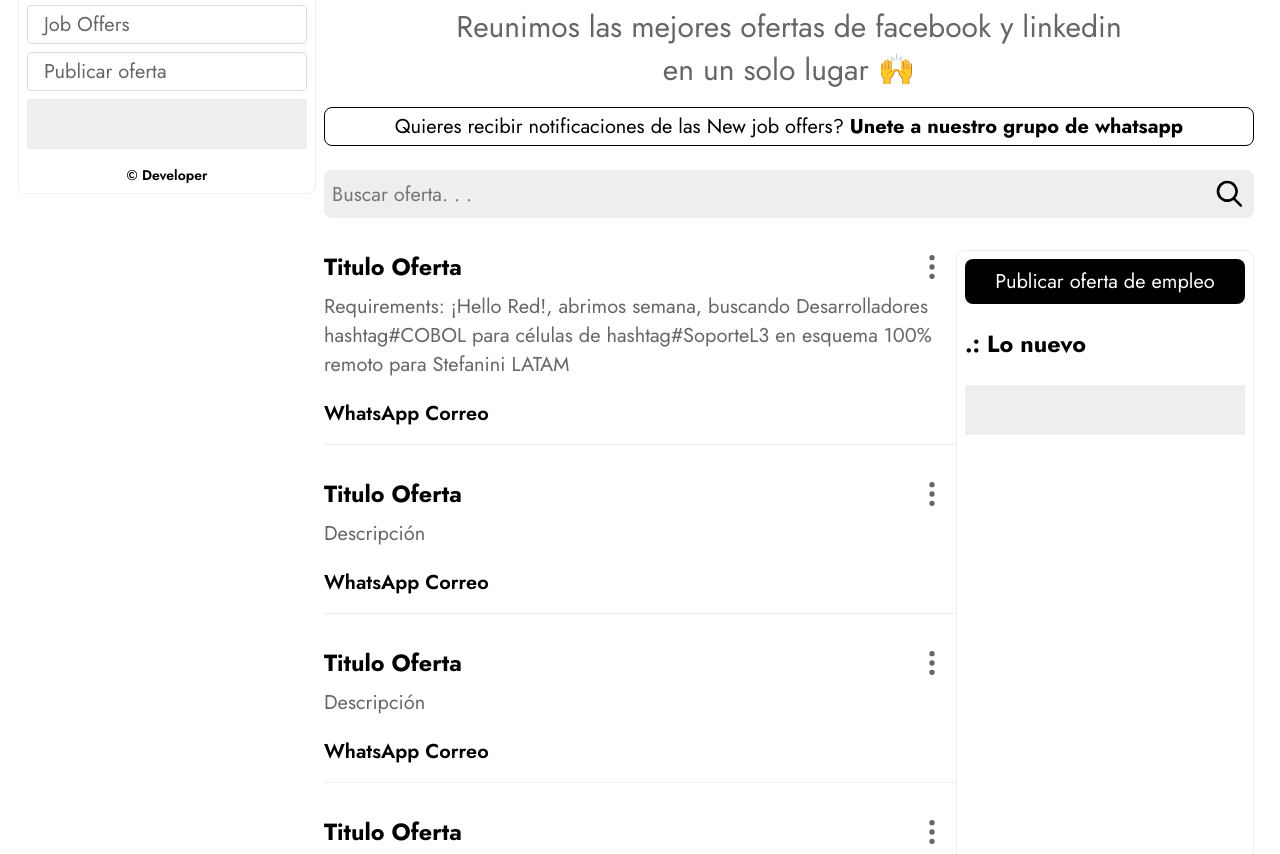
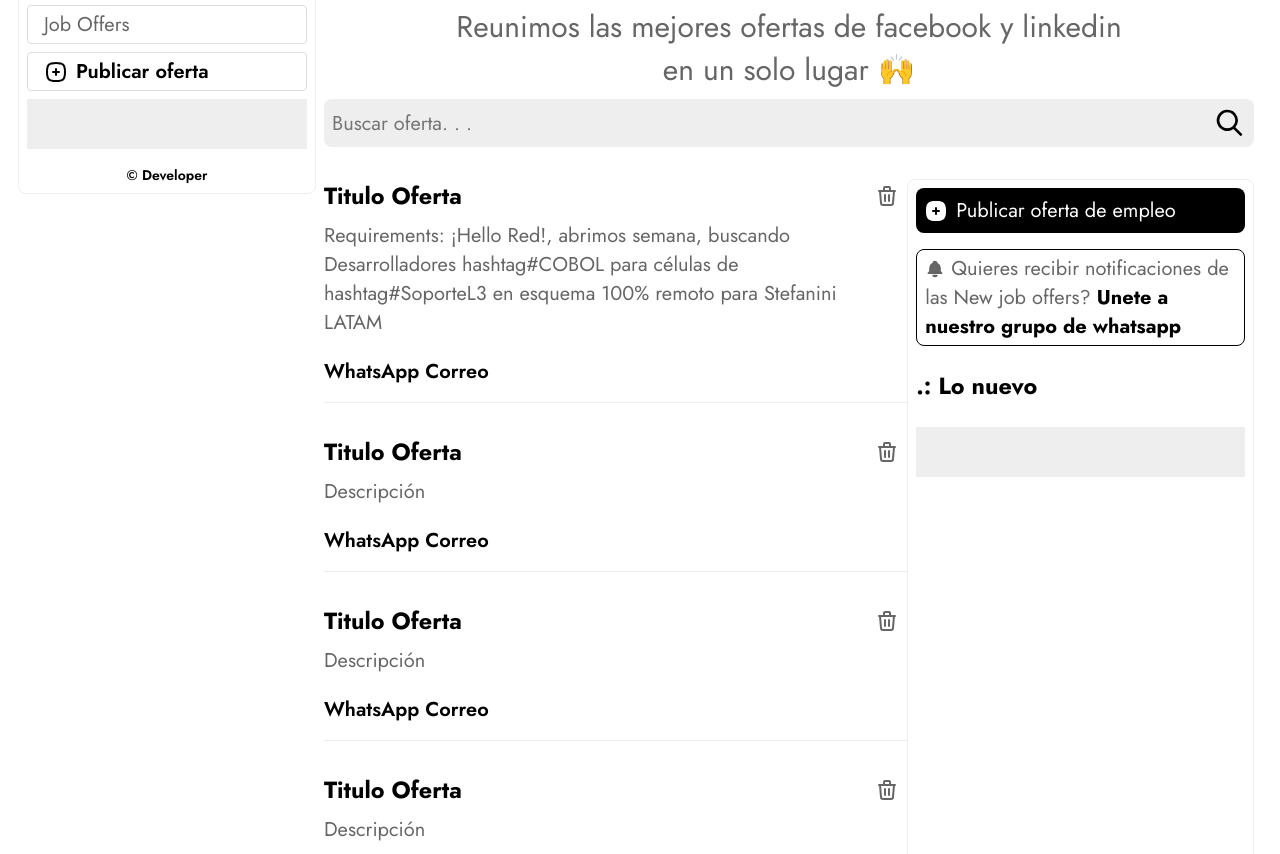
Before and after one commit to MOSQUEDA-CORDOVA/hugee.site, a plain HTML site: page public/index.html in a window 1280 px wide. Shown: the part 88-942 px from the top of the page. Drawn offline with Linux system fonts and the light colour scheme; a web font is replaced by a local one.

Commit message:
Creando estrcugtura base

```diff
--- a/public/index.html
+++ b/public/index.html
@@ -57,10 +57,7 @@
                     </script>
                     <script type="text/javascript" src="//www.topcreativeformat.com/dea3767fc678da3a3fac4502049d7ec2/invoke.js"></script>
                 </div>
-                <a href="#" class="btn-join d-block">
-                    <span class="fw-normal">Quieres recibir notificaciones de las New job offers?</span>
-                    <b class="text-black">Unete a nuestro grupo de whatsapp</b>
-                </a>
+
             </header>
             <section>
                 <div class="buscador-ofertas">
@@ -75,7 +72,7 @@
                             <div class="d-flex justify-content-space-between align-items-center">
                                 <h3 class="text-black m-0">Titulo Oferta</h3>
                                 <div class="card-acciones">
-                                    <svg  xmlns="http://www.w3.org/2000/svg"  width="32"  height="32"  viewBox="0 0 24 24"  fill="none"  stroke="currentColor"  stroke-width="2"  stroke-linecap="round"  stroke-linejoin="round"  class="icon icon-tabler icons-tabler-outline icon-tabler-dots-vertical"><path stroke="none" d="M0 0h24v24H0z" fill="none"/><path d="M12 12m-1 0a1 1 0 1 0 2 0a1 1 0 1 0 -2 0" /><path d="M12 19m-1 0a1 1 0 1 0 2 0a1 1 0 1 0 -2 0" /><path d="M12 5m-1 0a1 1 0 1 0 2 0a1 1 0 1 0 -2 0" /></svg>
+                                    <svg  xmlns="http://www.w3.org/2000/svg"  width="24"  height="24"  viewBox="0 0 24 24"  fill="none"  stroke="currentColor"  stroke-width="2"  stroke-linecap="round"  stroke-linejoin="round"  class="icon icon-tabler icons-tabler-outline icon-tabler-trash"><path stroke="none" d="M0 0h24v24H0z" fill="none"/><path d="M4 7l16 0" /><path d="M10 11l0 6" /><path d="M14 11l0 6" /><path d="M5 7l1 12a2 2 0 0 0 2 2h8a2 2 0 0 0 2 -2l1 -12" /><path d="M9 7v-3a1 1 0 0 1 1 -1h4a1 1 0 0 1 1 1v3" /></svg>
                                 </div>
                             </div>
                             <p class="mt-8">Requirements: ¡Hello Red!, abrimos semana, buscando Desarrolladores hashtag#COBOL para células de hashtag#SoporteL3 en esquema 100% remoto para Stefanini LATAM</p>
@@ -88,7 +85,7 @@
                             <div class="d-flex justify-content-space-between align-items-center">
                                 <h3 class="text-black m-0">Titulo Oferta</h3>
                                 <div class="card-acciones">
-                                    <svg  xmlns="http://www.w3.org/2000/svg"  width="32"  height="32"  viewBox="0 0 24 24"  fill="none"  stroke="currentColor"  stroke-width="2"  stroke-linecap="round"  stroke-linejoin="round"  class="icon icon-tabler icons-tabler-outline icon-tabler-dots-vertical"><path stroke="none" d="M0 0h24v24H0z" fill="none"/><path d="M12 12m-1 0a1 1 0 1 0 2 0a1 1 0 1 0 -2 0" /><path d="M12 19m-1 0a1 1 0 1 0 2 0a1 1 0 1 0 -2 0" /><path d="M12 5m-1 0a1 1 0 1 0 2 0a1 1 0 1 0 -2 0" /></svg>
+                                    <svg  xmlns="http://www.w3.org/2000/svg"  width="24"  height="24"  viewBox="0 0 24 24"  fill="none"  stroke="currentColor"  stroke-width="2"  stroke-linecap="round"  stroke-linejoin="round"  class="icon icon-tabler icons-tabler-outline icon-tabler-trash"><path stroke="none" d="M0 0h24v24H0z" fill="none"/><path d="M4 7l16 0" /><path d="M10 11l0 6" /><path d="M14 11l0 6" /><path d="M5 7l1 12a2 2 0 0 0 2 2h8a2 2 0 0 0 2 -2l1 -12" /><path d="M9 7v-3a1 1 0 0 1 1 -1h4a1 1 0 0 1 1 1v3" /></svg>
                                 </div>
                             </div>
                             <p class="mt-8">Descripción</p>
@@ -101,7 +98,7 @@
                             <div class="d-flex justify-content-space-between align-items-center">
                                 <h3 class="text-black m-0">Titulo Oferta</h3>
                                 <div class="card-acciones">
-                                    <svg  xmlns="http://www.w3.org/2000/svg"  width="32"  height="32"  viewBox="0 0 24 24"  fill="none"  stroke="currentColor"  stroke-width="2"  stroke-linecap="round"  stroke-linejoin="round"  class="icon icon-tabler icons-tabler-outline icon-tabler-dots-vertical"><path stroke="none" d="M0 0h24v24H0z" fill="none"/><path d="M12 12m-1 0a1 1 0 1 0 2 0a1 1 0 1 0 -2 0" /><path d="M12 19m-1 0a1 1 0 1 0 2 0a1 1 0 1 0 -2 0" /><path d="M12 5m-1 0a1 1 0 1 0 2 0a1 1 0 1 0 -2 0" /></svg>
+                                    <svg  xmlns="http://www.w3.org/2000/svg"  width="24"  height="24"  viewBox="0 0 24 24"  fill="none"  stroke="currentColor"  stroke-width="2"  stroke-linecap="round"  stroke-linejoin="round"  class="icon icon-tabler icons-tabler-outline icon-tabler-trash"><path stroke="none" d="M0 0h24v24H0z" fill="none"/><path d="M4 7l16 0" /><path d="M10 11l0 6" /><path d="M14 11l0 6" /><path d="M5 7l1 12a2 2 0 0 0 2 2h8a2 2 0 0 0 2 -2l1 -12" /><path d="M9 7v-3a1 1 0 0 1 1 -1h4a1 1 0 0 1 1 1v3" /></svg>
                                 </div>
                             </div>
                             <p class="mt-8">Descripción</p>
@@ -114,7 +111,7 @@
                             <div class="d-flex justify-content-space-between align-items-center">
                                 <h3 class="text-black m-0">Titulo Oferta</h3>
                                 <div class="card-acciones">
-                                    <svg  xmlns="http://www.w3.org/2000/svg"  width="32"  height="32"  viewBox="0 0 24 24"  fill="none"  stroke="currentColor"  stroke-width="2"  stroke-linecap="round"  stroke-linejoin="round"  class="icon icon-tabler icons-tabler-outline icon-tabler-dots-vertical"><path stroke="none" d="M0 0h24v24H0z" fill="none"/><path d="M12 12m-1 0a1 1 0 1 0 2 0a1 1 0 1 0 -2 0" /><path d="M12 19m-1 0a1 1 0 1 0 2 0a1 1 0 1 0 -2 0" /><path d="M12 5m-1 0a1 1 0 1 0 2 0a1 1 0 1 0 -2 0" /></svg>
+                                    <svg  xmlns="http://www.w3.org/2000/svg"  width="24"  height="24"  viewBox="0 0 24 24"  fill="none"  stroke="currentColor"  stroke-width="2"  stroke-linecap="round"  stroke-linejoin="round"  class="icon icon-tabler icons-tabler-outline icon-tabler-trash"><path stroke="none" d="M0 0h24v24H0z" fill="none"/><path d="M4 7l16 0" /><path d="M10 11l0 6" /><path d="M14 11l0 6" /><path d="M5 7l1 12a2 2 0 0 0 2 2h8a2 2 0 0 0 2 -2l1 -12" /><path d="M9 7v-3a1 1 0 0 1 1 -1h4a1 1 0 0 1 1 1v3" /></svg>
                                 </div>
                             </div>
                             <p class="mt-8">Descripción</p>
@@ -127,7 +124,7 @@
                             <div class="d-flex justify-content-space-between align-items-center">
                                 <h3 class="text-black m-0">Titulo Oferta</h3>
                                 <div class="card-acciones">
-                                    <svg  xmlns="http://www.w3.org/2000/svg"  width="32"  height="32"  viewBox="0 0 24 24"  fill="none"  stroke="currentColor"  stroke-width="2"  stroke-linecap="round"  stroke-linejoin="round"  class="icon icon-tabler icons-tabler-outline icon-tabler-dots-vertical"><path stroke="none" d="M0 0h24v24H0z" fill="none"/><path d="M12 12m-1 0a1 1 0 1 0 2 0a1 1 0 1 0 -2 0" /><path d="M12 19m-1 0a1 1 0 1 0 2 0a1 1 0 1 0 -2 0" /><path d="M12 5m-1 0a1 1 0 1 0 2 0a1 1 0 1 0 -2 0" /></svg>
+                                    <svg  xmlns="http://www.w3.org/2000/svg"  width="24"  height="24"  viewBox="0 0 24 24"  fill="none"  stroke="currentColor"  stroke-width="2"  stroke-linecap="round"  stroke-linejoin="round"  class="icon icon-tabler icons-tabler-outline icon-tabler-trash"><path stroke="none" d="M0 0h24v24H0z" fill="none"/><path d="M4 7l16 0" /><path d="M10 11l0 6" /><path d="M14 11l0 6" /><path d="M5 7l1 12a2 2 0 0 0 2 2h8a2 2 0 0 0 2 -2l1 -12" /><path d="M9 7v-3a1 1 0 0 1 1 -1h4a1 1 0 0 1 1 1v3" /></svg>
                                 </div>
                             </div>
                             <p class="mt-8">Descripción</p>
@@ -140,7 +137,7 @@
                             <div class="d-flex justify-content-space-between align-items-center">
                                 <h3 class="text-black m-0">Titulo Oferta</h3>
                                 <div class="card-acciones">
-                                    <svg  xmlns="http://www.w3.org/2000/svg"  width="32"  height="32"  viewBox="0 0 24 24"  fill="none"  stroke="currentColor"  stroke-width="2"  stroke-linecap="round"  stroke-linejoin="round"  class="icon icon-tabler icons-tabler-outline icon-tabler-dots-vertical"><path stroke="none" d="M0 0h24v24H0z" fill="none"/><path d="M12 12m-1 0a1 1 0 1 0 2 0a1 1 0 1 0 -2 0" /><path d="M12 19m-1 0a1 1 0 1 0 2 0a1 1 0 1 0 -2 0" /><path d="M12 5m-1 0a1 1 0 1 0 2 0a1 1 0 1 0 -2 0" /></svg>
+                                    <svg  xmlns="http://www.w3.org/2000/svg"  width="24"  height="24"  viewBox="0 0 24 24"  fill="none"  stroke="currentColor"  stroke-width="2"  stroke-linecap="round"  stroke-linejoin="round"  class="icon icon-tabler icons-tabler-outline icon-tabler-trash"><path stroke="none" d="M0 0h24v24H0z" fill="none"/><path d="M4 7l16 0" /><path d="M10 11l0 6" /><path d="M14 11l0 6" /><path d="M5 7l1 12a2 2 0 0 0 2 2h8a2 2 0 0 0 2 -2l1 -12" /><path d="M9 7v-3a1 1 0 0 1 1 -1h4a1 1 0 0 1 1 1v3" /></svg>
                                 </div>
                             </div>
                             <p class="mt-8">Descripción</p>
@@ -151,9 +148,18 @@
                         </div>
                     </section>
                     <section class="novedades">
-                        <button class="d-flex justify-content-center align-items-center bg-black w-100">
+                        <button class="d-flex align-items-center bg-black w-100">
+                            <svg  xmlns="http://www.w3.org/2000/svg"  width="24"  height="24"  viewBox="0 0 24 24"  fill="currentColor" ><path stroke="none" d="M0 0h24v24H0z" fill="none"/><path d="M12 2l.324 .001l.318 .004l.616 .017l.299 .013l.579 .034l.553 .046c4.785 .464 6.732 2.411 7.196 7.196l.046 .553l.034 .579c.005 .098 .01 .198 .013 .299l.017 .616l.005 .642l-.005 .642l-.017 .616l-.013 .299l-.034 .579l-.046 .553c-.464 4.785 -2.411 6.732 -7.196 7.196l-.553 .046l-.579 .034c-.098 .005 -.198 .01 -.299 .013l-.616 .017l-.642 .005l-.642 -.005l-.616 -.017l-.299 -.013l-.579 -.034l-.553 -.046c-4.785 -.464 -6.732 -2.411 -7.196 -7.196l-.046 -.553l-.034 -.579a28.058 28.058 0 0 1 -.013 -.299l-.017 -.616c-.003 -.21 -.005 -.424 -.005 -.642l.001 -.324l.004 -.318l.017 -.616l.013 -.299l.034 -.579l.046 -.553c.464 -4.785 2.411 -6.732 7.196 -7.196l.553 -.046l.579 -.034c.098 -.005 .198 -.01 .299 -.013l.616 -.017c.21 -.003 .424 -.005 .642 -.005zm0 6a1 1 0 0 0 -1 1v2h-2l-.117 .007a1 1 0 0 0 .117 1.993h2v2l.007 .117a1 1 0 0 0 1.993 -.117v-2h2l.117 -.007a1 1 0 0 0 -.117 -1.993h-2v-2l-.007 -.117a1 1 0 0 0 -.993 -.883z" fill="currentColor" stroke-width="0" /></svg>
                             Publicar oferta de empleo
                         </button>
+                        <a href="#" class="btn-join d-block ">
+                            <svg  xmlns="http://www.w3.org/2000/svg"  width="20"  height="20"  viewBox="0 0 24 24"  fill="currentColor"  class="d-portrait-none text-luz"><path stroke="none" d="M0 0h24v24H0z" fill="none"/><path d="M14.235 19c.865 0 1.322 1.024 .745 1.668a3.992 3.992 0 0 1 -2.98 1.332a3.992 3.992 0 0 1 -2.98 -1.332c-.552 -.616 -.158 -1.579 .634 -1.661l.11 -.006h4.471z" /><path d="M12 2c1.358 0 2.506 .903 2.875 2.141l.046 .171l.008 .043a8.013 8.013 0 0 1 4.024 6.069l.028 .287l.019 .289v2.931l.021 .136a3 3 0 0 0 1.143 1.847l.167 .117l.162 .099c.86 .487 .56 1.766 -.377 1.864l-.116 .006h-16c-1.028 0 -1.387 -1.364 -.493 -1.87a3 3 0 0 0 1.472 -2.063l.021 -.143l.001 -2.97a8 8 0 0 1 3.821 -6.454l.248 -.146l.01 -.043a3.003 3.003 0 0 1 2.562 -2.29l.182 -.017l.176 -.004z" /></svg>
+
+                            <span class="fw-normal text-luz">
+                                Quieres recibir notificaciones de las New job offers?
+                            </span>
+                            <b class="text-black">Unete a nuestro grupo de whatsapp</b>
+                        </a>
                         <h3 class="text-black">.: Lo nuevo</h3>
                         <div class="publicidad">
                             <script async="async" data-cfasync="false" src="//pl23389593.highcpmgate.com/1785b05d05e77eaf2d43a32a9112b764/invoke.js"></script>
@@ -171,7 +177,14 @@
             <div>
                 <div class="fw-bold text-center brand-title text-black">HUGEE.SITE</div>
                 <div class="item">Job Offers</div>
-                <div class="item">Publicar oferta</div>
+                <a href="#" class="item d-flex align-items-center">
+                    <svg  xmlns="http://www.w3.org/2000/svg"  width="24"  height="24"  viewBox="0 0 24 24"  fill="none"  stroke="currentColor"  stroke-width="2"  stroke-linecap="round"  stroke-linejoin="round" ><path stroke="none" d="M0 0h24v24H0z" fill="none"/><path d="M12 3c7.2 0 9 1.8 9 9s-1.8 9 -9 9s-9 -1.8 -9 -9s1.8 -9 9 -9z" /><path d="M15 12h-6" /><path d="M12 9v6" /></svg>
+                    Publicar oferta
+                </a>
+                <a href="#" class="item d-flex align-items-center d-landscape-none">
+                    <svg  xmlns="http://www.w3.org/2000/svg"  width="24"  height="24"  viewBox="0 0 24 24"  fill="none"  stroke="currentColor"  stroke-width="2"  stroke-linecap="round"  stroke-linejoin="round" ><path stroke="none" d="M0 0h24v24H0z" fill="none"/><path d="M10 5a2 2 0 1 1 4 0a7 7 0 0 1 4 6v3a4 4 0 0 0 2 3h-16a4 4 0 0 0 2 -3v-3a7 7 0 0 1 4 -6" /><path d="M9 17v1a3 3 0 0 0 6 0v-1" /></svg>
+                    Unete a nuestro whatsapp
+                </a>
                 <div class="item d-none">Freelancers</div>
                 <div class="item d-none">Gifts</div>
                 <div class="publicidad">
--- a/public/styles.css
+++ b/public/styles.css
@@ -137,6 +137,7 @@ a{
     z-index: 999;
     box-sizing: border-box;
     left: -1000px;
+    transition: left 0.5s ease;
     }
     .menu-principal .item{
         max-width: 500px;
@@ -155,6 +156,7 @@ a{
     .buscador-ofertas{
         padding-bottom: 8px;
     }
+
 }
 @media (orientation: landscape) {
     body{
@@ -177,6 +179,7 @@ a{
         padding: 8px;
         border-radius: 8px;
         min-width: 280px;
+        max-width: 300px;
     }
     .novedades{
         display: none;
@@ -184,6 +187,7 @@ a{
     .align-landscape-items-center{
         align-items: center;
     }
+
 
 }
 @media (min-width:1080px) and (orientation: landscape) {
@@ -194,6 +198,7 @@ a{
         padding: 8px;
         display: block;
     }
+
 }
 .buscador-ofertas{
     background-color: #fff;
@@ -261,13 +266,21 @@ a{
     display: flex;
     align-items: center;
     justify-content: center;
+    cursor: pointer;
 }
 .btn-join{
     border: 1px solid #000;
     border-radius: 8px;
+    margin: 16px 0;
+    text-align: left;
     padding: 4px 8px;
-    margin: 16px 0;
+}
+.btn-join svg{
+    vertical-align: -4px;
 }
 .fw-normal{
     font-weight: normal;
 }
+.text-luz{
+    color: #666;
+}
```
